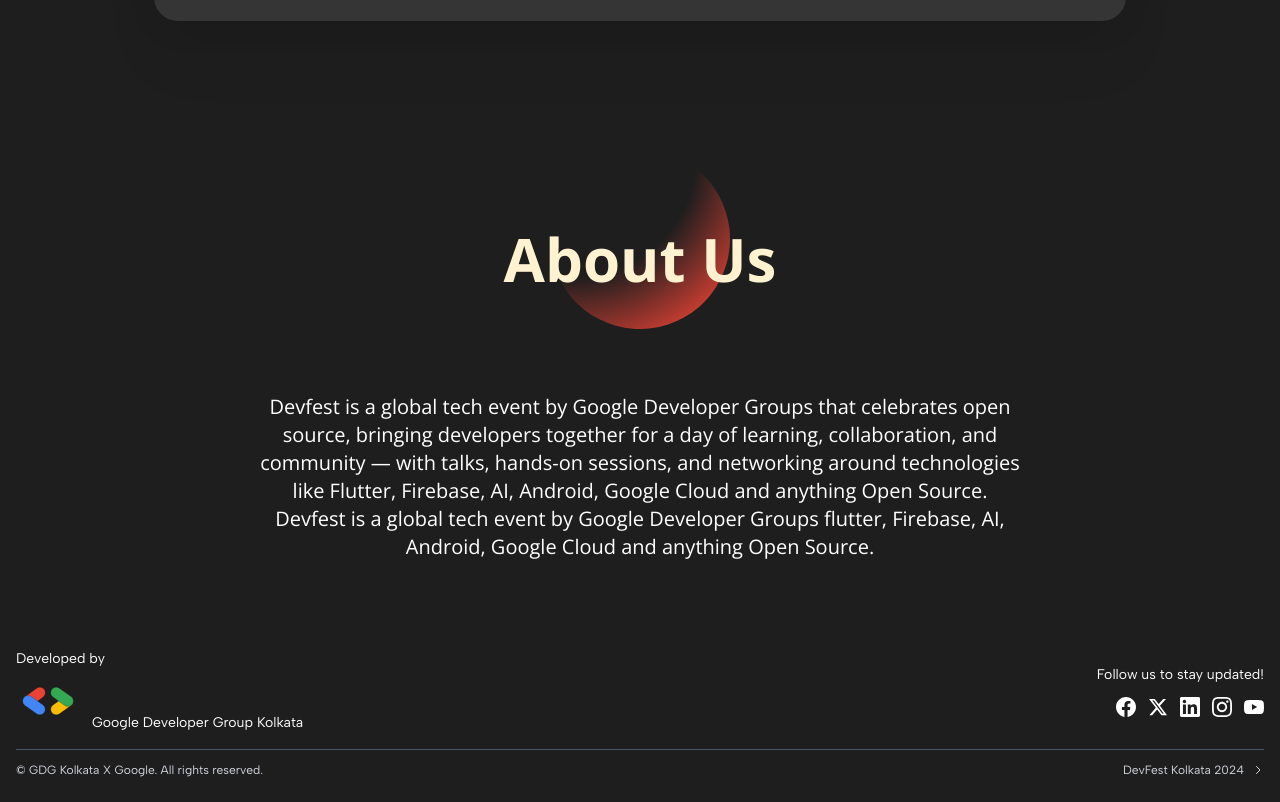
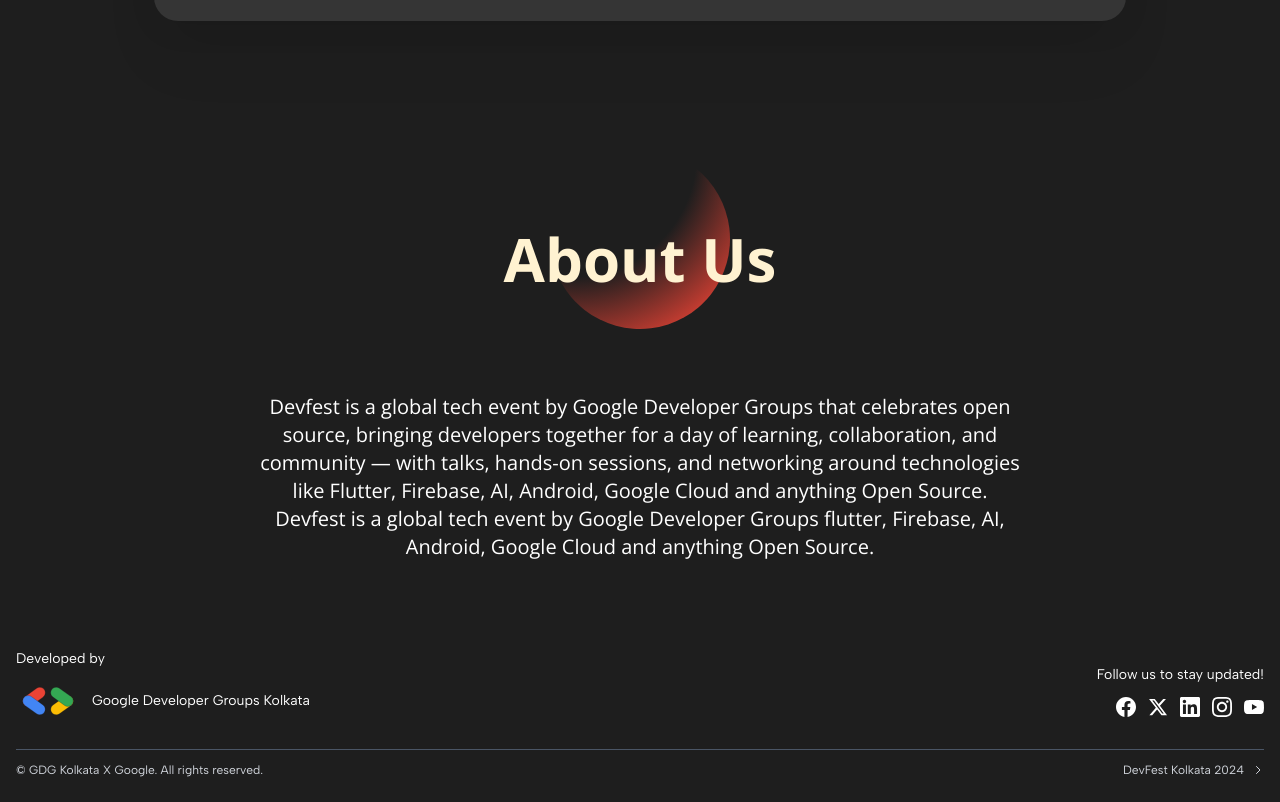
Before and after one commit to Google-Developers-Group-Kolkata/Devfest-Kolkata-2025, a Next.js app: page / in a window 1280 px wide. Shown: the part 2746-3548 px from the top of the page. Built offline with nearby package versions, Linux system fonts and the light colour scheme; no server answers; a web font is replaced by a local one.

Commit message:
fix: correct the name of the Google Developer Group in the Footer component

```diff
--- a/src/components/Home/Footer.jsx
+++ b/src/components/Home/Footer.jsx
@@ -14,14 +14,14 @@
             <span className="text-white text-sm font-normal">
                 Developed by
             </span>
-            <div className="flex items-end">
+            <div className="flex items-center">
               <img
                 src="/favicon.svg"
                 alt="GDG Logo"
                 className="h-16 w-auto mr-3"
               />
               <span className="text-white text-sm font-normal">
-                Google Developer Group Kolkata
+                Google Developer Groups Kolkata
               </span>
             </div>
           </div>
```
